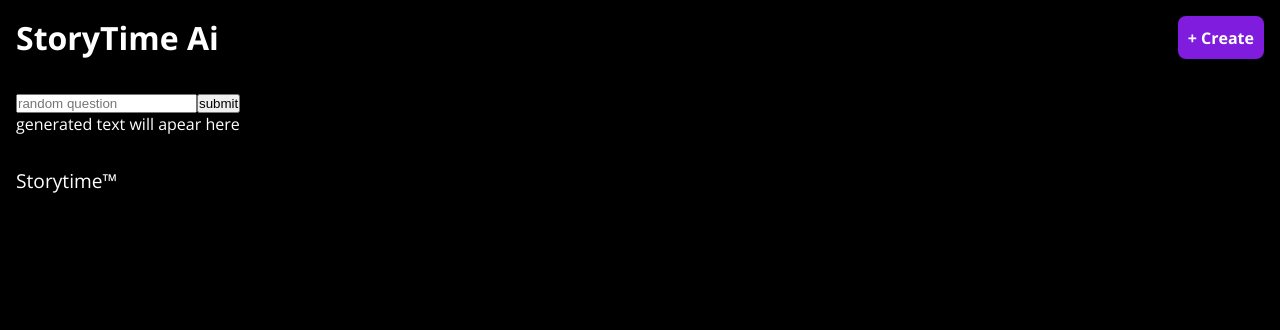
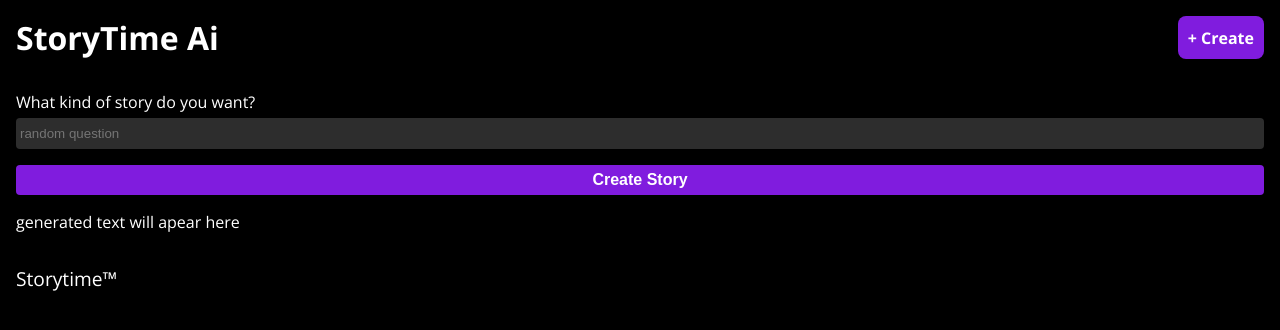
Before and after one commit to Hergelink/storytime, a React (Create React App) app in the folder client/: page /create in a window 1280 px wide. Shown: the top 330 px of the page. Built offline with nearby package versions, Linux system fonts and the light colour scheme.

Commit message:
css updates

```diff
--- a/client/src/App.js
+++ b/client/src/App.js
@@ -4,6 +4,7 @@ import Footer from './components/Footer';
 import './App.css';
 import Create from './components/Create';
 import Home from './components/Home';
+
 
 function App() {
   return (
--- a/client/src/components/Create.jsx
+++ b/client/src/components/Create.jsx
@@ -9,7 +9,7 @@ export default function Create() {
     setInput(() => e.target.value);
   };
 
-  async function generateText(input) {
+  async function generateText() {
     try {
       const response = await fetch('/openai/generatetext', {
         method: 'POST',
@@ -41,12 +41,16 @@ export default function Create() {
   return (
     <main className='App'>
       <form onSubmit={handleSubmit}>
-        <input
-          placeholder='random question'
-          type='text'
-          onChange={handleInput}
-        />
-        <button type='submit'>submit</button>
+        <label id={style.createLabel}>
+          What kind of story do you want?
+          <input
+            id={style.createInput}
+            placeholder='random question'
+            type='text'
+            onChange={handleInput}
+          />
+        </label>
+        <button id={style.createBtn} type='submit'>Create Story</button>
       </form>
       <span id='output'>{data}</span>
     </main>
--- a/client/src/index.js
+++ b/client/src/index.js
@@ -3,6 +3,7 @@ import ReactDOM from 'react-dom/client';
 import { BrowserRouter as Router } from 'react-router-dom';
 import './index.css';
 import App from './App';
+
 
 const root = ReactDOM.createRoot(document.getElementById('root'));
 root.render(
--- a/client/src/styles/Create.module.css
+++ b/client/src/styles/Create.module.css
@@ -1,5 +1,29 @@
+main {
+  padding: 1rem 1rem;
+}
 
+#createLabel {
+}
 
-main {
-    padding: 1rem 1rem;
-  }
+#createInput {
+  display: block;
+  width: 100%;
+  padding: 8px 4px;
+  margin-top: 0.3rem;
+  background-color: rgba(74, 74, 74, 0.61);
+  color: white;
+  border: 0;
+  border-radius: 4px;
+}
+
+#createBtn {
+  margin: 1rem 0;
+  width: 100%;
+  height: 30px;
+  background-color: rgb(128, 28, 222);
+  color: white;
+  font-size: 1rem;
+  font-weight: 700;
+  border: 0;
+  border-radius: 4px;
+}
```
Also changed, not shown: client/src/images/brighter.jpg (added), client/src/images/darker.jpg (added).
